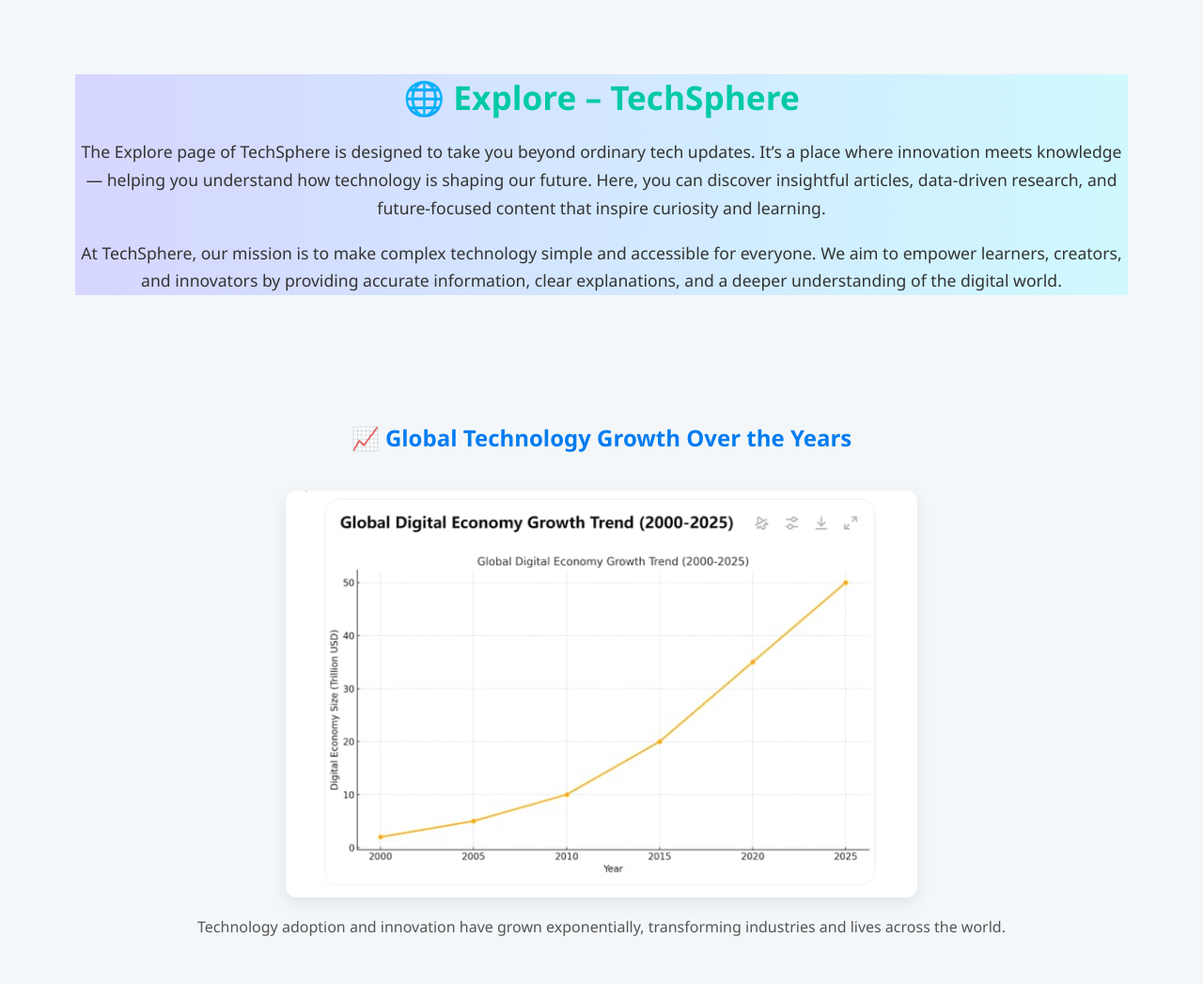
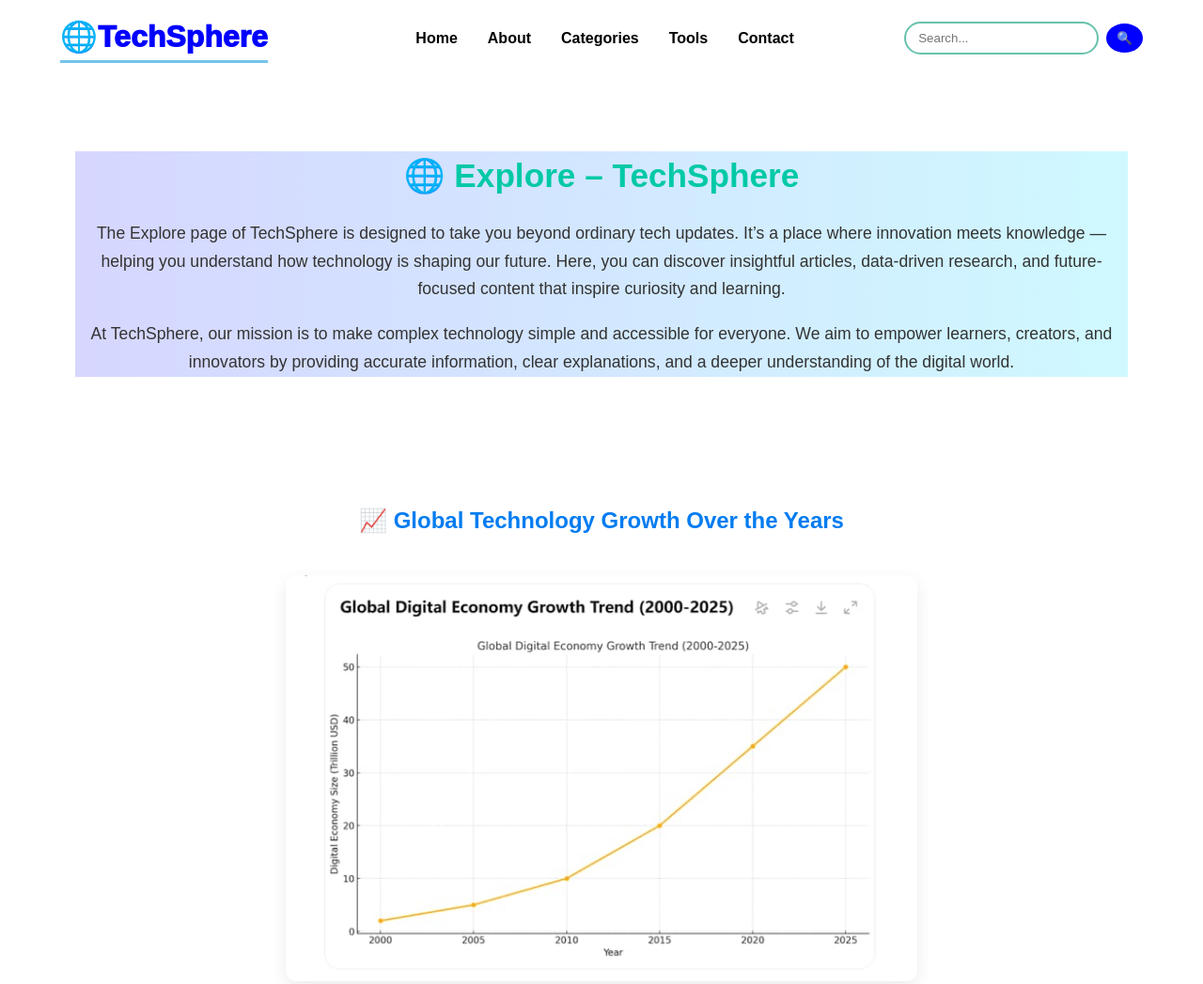
Before and after one commit to Bipin7030/TechSphere-, a plain HTML site: page assets/explore.html in a window 1280 px wide. Shown: the top 1047 px of the page at 94% size. Drawn offline with Linux system fonts and the light colour scheme.

Commit message:
third comit

```diff
--- a/assets/css/explore.css
+++ b/assets/css/explore.css
@@ -5,6 +5,110 @@
   color: #111;
   margin: 0;
   padding: 0;
+}
+
+body {
+  margin: 0;
+  padding: 0;
+  box-sizing: border-box;
+  font-family: 'Poppins', sans-serif;
+  background-color: white;
+  color: black;
+  line-height: 1.5;
+}
+.container {
+  width: 90%;
+  max-width: 1200px;
+  margin: 0 auto;
+}
+
+.header-container {
+  display: flex;
+  align-items: center;
+  justify-content: space-between;
+  padding: 0.8rem 0;
+}
+
+.logo {
+  font-size: 2rem;
+  font-weight: 1000;
+  color: blue;
+  text-decoration: none;
+}
+
+.logo:hover {
+  color:rgb(123, 194, 123);
+}
+
+.logo::after {
+    content: '';
+    display: block;
+    width: 100%;
+    height: 3px;
+    background-color: #72c4ed;
+    margin: 0.1rem auto 0;
+}
+.nav-links {
+  list-style: none;
+  display: flex;
+  gap: 2rem;
+}
+
+.nav-links a {
+  text-decoration: none;
+  color: black;
+  font-weight: 700;
+  position: relative;
+}
+
+.nav-links a::after {
+  content: '';
+  position: absolute;
+  width: 0%;
+  height: 2px;
+  bottom: -4px;
+  left: 0;
+  background: blue;
+  transition: width 0.3s ease;
+}
+
+.nav-links a:hover::after {
+  width: 100%;
+}
+
+.nav-links a:hover {
+  color: blue;
+}
+
+.search-bar {
+  display: flex;
+  align-items: center;
+  gap: 0.5rem;
+}
+
+.search-bar input {
+  padding: 0.5rem 0.8rem;
+  border: 2px solid #68c2ad;
+  border-radius: 25px;
+  outline: none;
+}
+
+.search-bar input:focus {
+  border-color: blue;
+  box-shadow: black 0 0 5px rgba(0, 123, 255, 0.5);
+}
+
+.search-bar button {
+  background: blue;
+  color: #fff;
+  border: none;
+  border-radius: 50%;
+  padding: 0.5rem 0.7rem;
+  cursor: pointer;
+}
+
+.search-bar button:hover {
+  background: rgb(91, 158, 111);
 }
 
 section {
@@ -176,3 +280,29 @@
   color: #555;
   line-height: 1.4;
 }
+footer {
+  background: #ffffff;
+  color: #000000;
+  padding: 2rem 0;
+  text-align: center;
+}
+
+.footer-container {
+  display: flex;
+  flex-direction: column;
+  gap: 1rem;
+}
+
+.footer-links a {
+  color: #363636;
+  margin: 0 0.5rem;
+  text-decoration: none;
+}
+
+.footer-links a:hover {
+  color: blue;
+}
+.footer-note {
+  font-size: 0.9rem;
+  color: #777777;
+}
--- a/assets/explore.html
+++ b/assets/explore.html
@@ -8,6 +8,24 @@
 </head>
 <body>
 
+    <header>
+        <div class="container header-container">
+            <a href="#" class="logo">🌐TechSphere</a>
+            <nav>
+                <ul class="nav-links">
+                    <li><a href="home.html">Home</a></li>
+                    <li><a href="about.html">About</a></li>
+                    <li><a href="categories.html">Categories</a></li>
+                    <li><a href="tools.html">Tools</a></li>
+                    <li><a href="contact.html">Contact</a></li>
+                </ul>
+            </nav>
+            <div class="search-bar">
+                <input type="text" placeholder="Search...">
+                <button>🔍</button>
+            </div>
+        </div>
+    </header>
   <section class="explore-intro">
     <div class="tech">
       <h1>🌐 Explore – TechSphere</h1>
@@ -120,5 +138,14 @@
     </div>
   </section>
 
+    <footer>
+        <div class="container footer-container">
+            <p>&copy; 2025 TechSphere. All rights reserved.</p>
+            <div class="footer-links">
+                <a href="policy.html">Privacy Policy</a>
+                <a href="term.html">Terms of Service</a>
+            </div>
+        </div>
+    </footer>
 </body>
 </html>
```
Also changed, not shown: assets/image/Bipin img.jpg (added).
